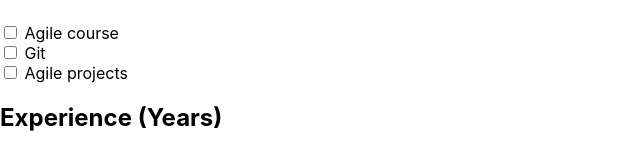
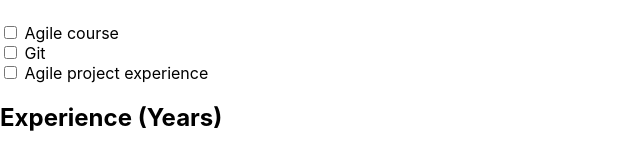
Before and after one commit to jamesli124/csc391-job-rec, a React (Create React App) app: page / in a window 1280 px wide. Shown: the part 325-476 px from the top of the page, without its empty margins (0-640 px from the left). Built offline with nearby package versions, Linux system fonts and the light colour scheme.

Commit message:
fix some details

```diff
--- a/src/App.js
+++ b/src/App.js
@@ -10,15 +10,15 @@
 const jobs = [
   {
     title: "Entry-Level Python Engineer",
-    required: { degrees: ["Bachelor in CS"], skills: [] },
+    required: { degrees: ["Bachelor in CS"], skills: ["Python course work", "Software Engineering course work"] },
     desired: { skills: ["Agile course"] },
   },
   {
     title: "Python Engineer",
     required: {
       degrees: ["Bachelor in CS"],
-      experience: { Python: 3, "Data Development": 1 },
-      skills: ["Git", "Agile projects"],
+      experience: { Python: 3, "Data Development": 1},
+      skills: ["Git", "Agile project experience"],
     },
     desired: {},
   },
@@ -26,8 +26,10 @@
     title: "Project Manager",
     required: {
       experience: { "Managing Software Projects": 3, "Agile projects": 2 },
+      certifications: ["PMI Lean Project Management Certification"],
+      skills: ["Agile project experience"],
     },
-    desired: { certifications: ["PMI Lean Project Management Certification"] },
+    desired: {},
   },
   {
     title: "Senior Knowledge Engineer",
@@ -112,7 +114,7 @@
         </div>
         <div>
           <h2 className="font-semibold">Skills</h2>
-          {['Agile course', 'Git', 'Agile projects'].map((skill) => (
+          {['Agile course', 'Git', 'Agile project experience'].map((skill) => (
             <div key={skill}>
               <Checkbox
                 checked={formData.skills.includes(skill)}
```
